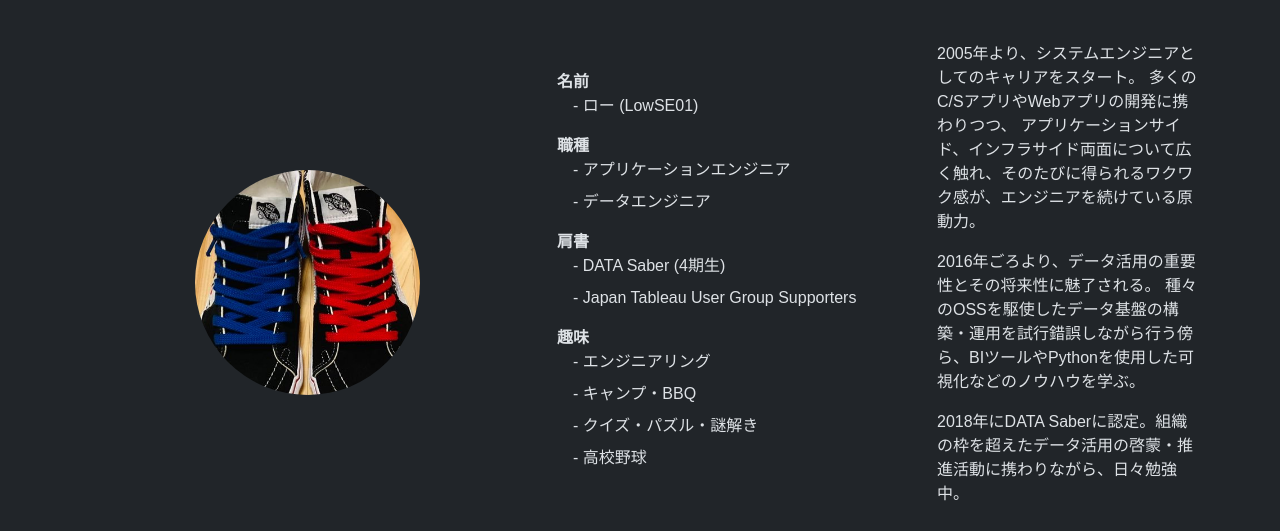
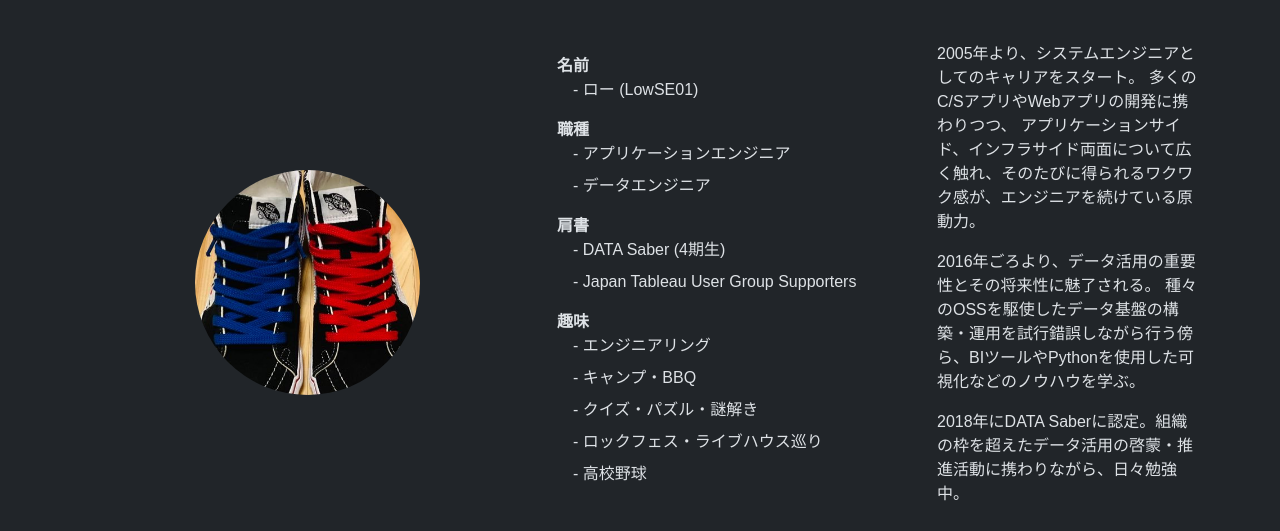
Before and after one commit to LowSE01/LowSE01.github.io, a plain HTML site: page index.html in a window 1280 px wide. Shown: the part 269-800 px from the top of the page. Drawn offline with nearby package versions, Linux system fonts and the light colour scheme; a web font is replaced by a local one.

Commit message:
趣味追記。

```diff
--- a/index.html
+++ b/index.html
@@ -60,6 +60,7 @@
                         <dd>エンジニアリング</dd>
                         <dd>キャンプ・BBQ</dd>
                         <dd>クイズ・パズル・謎解き</dd>
+                        <dd>ロックフェス・ライブハウス巡り</dd>
                         <dd>高校野球</dd>
                     </dl>
                 </div>
```
